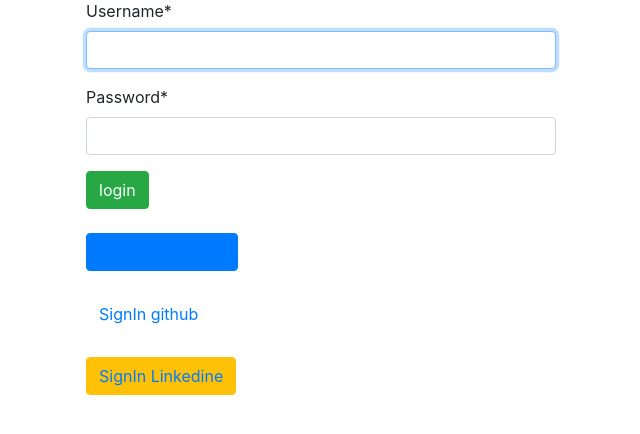
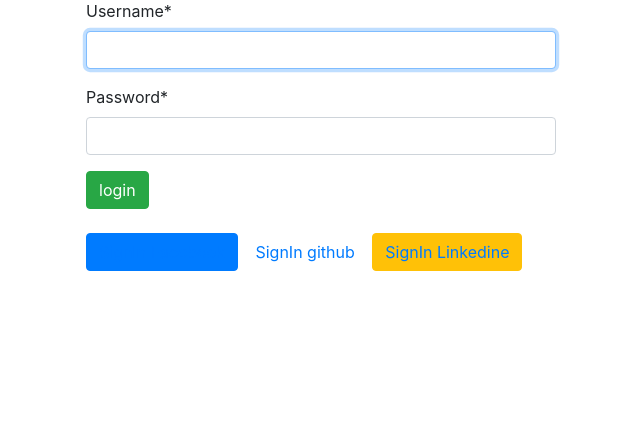
Before and after one commit to yash9662/Blog_App, a Django app: page /login/ in a window 1280 px wide. Shown: the part 137-571 px from the top of the page, without its empty margins (319-959 px from the left). Run offline with Django 4.2, Linux system fonts and the light colour scheme; some libraries are stand-ins or nearby versions.

Commit message:
Add files via upload

```diff
--- a/articles/templates/registration/login.html
+++ b/articles/templates/registration/login.html
@@ -9,6 +9,11 @@
             width: 500px;
             margin: auto;
         }
+        .login_style:hover{
+            text-decoration: none;
+            color: gray;
+        }
+
     </style>
 
 {% endblock %}
@@ -32,18 +37,11 @@
             <button class="btn btn-primary">
                 <a class="link-style" href="{% url 'social:begin' 'facebook' %}"> SignIn Facebook </a>
             </button>
-        </div>
-    </div>
-    <div class="row mt-4">
-        <div class="col">
+
             <button class="btn btn-dnager">
                 <a class="link-style" href="{% url 'social:begin' 'github' %}"> SignIn github </a>
             </button>
-        </div>
-    </div>
 
-    <div class="row mt-4">
-        <div class="col">
             <button class="btn btn-warning">
                 <a class="link-style" href="{% url 'social:begin' 'linkedin-oauth2' %}"> SignIn Linkedine </a>
             </button>
```
